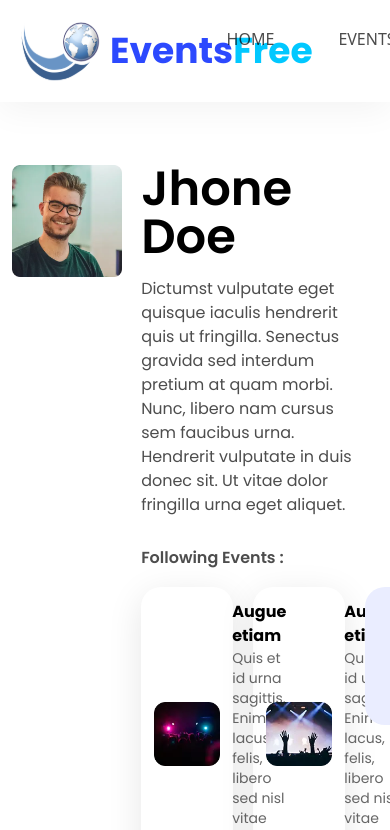
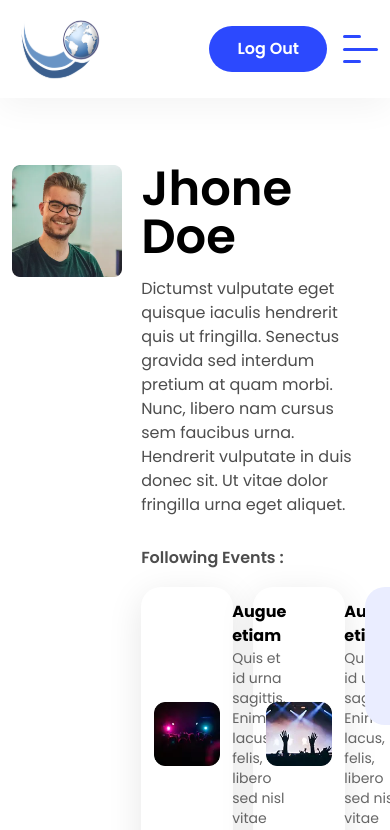
Before and after one commit to Prerna-2605/react-events-free, a React (Vite) app: page /feed in a window 390 px wide. Shown: the top 830 px of the page. Built offline with nearby package versions, Linux system fonts and the light colour scheme.

Commit message:
made navbar responsive

```diff
--- a/index.html
+++ b/index.html
@@ -11,18 +11,6 @@
 <body>
   <div id="root"></div>
 
-  <svg class="hidden">
-    <filter id="gooey">
-      <feGaussianBlur in="SourceGraphic" stdDeviation="10" result="blur" />
-      <feColorMatrix in="blur" mode="matrix" values="
-                1 0 0 0 0
-                0 1 0 0 0
-                0 0 1 0 0
-                0 0 0 20 -10
-              " result="gooey" />
-      <feComposite in="SourceGraphic" in2="gooey" operator="atop" />
-    </filter>
-  </svg>
   <script type="module" src="/src/main.jsx"></script>
 </body>
 
--- a/src/components/NewPost.jsx
+++ b/src/components/NewPost.jsx
@@ -14,9 +14,7 @@ const NewPost = () => {
                 className='font-semibold leading-[150%] mb-[30px] '
             />
 
-            <AddComment
-                className='shadow-3 '
-            />
+            <AddComment/>
         </div>
     )
 }
--- a/src/components/Special.jsx
+++ b/src/components/Special.jsx
@@ -26,7 +26,7 @@ const Special = () => {
                         className='mb-[46px] '
                     />
 
-                    <div className='grid grid-cols-2 gap-y-[37px]  '>
+                    <div className='grid grid-cols-2 gap-y-[37px] gap-x-9 '>
                         {special.map((items, index) => (
                             <div key={index} className={`relative flex justify-center ${special.length % 2 !== 0 && index === special.length - 1 ? 'col-span-2 mx-auto' : ''}`}>
                                 <div className='size-[79px] max-w-[79px] w-full border-[2px] border-[#2C49FE] bg-white z-1 rounded-full flex items-center justify-center absolute left-1/2 -translate-x-1/2 -translate-y-1/2 '>
--- a/src/components/common/Button.jsx
+++ b/src/components/common/Button.jsx
@@ -2,7 +2,7 @@ import React from 'react'
 
 const Button = ({ text, className = '', onClick }) => {
     return (
-        <button onClick={onClick} className={`bg-[#2C49FE] font-poppins font-semibold text-base text-white rounded-full cursor-pointer transition-all duration-200 active:scale-95 hover:scale-[1.025] ${className} `}>
+        <button onClick={onClick} className={`bg-[#2C49FE] whitespace-nowrap font-poppins font-semibold text-base text-white rounded-full cursor-pointer transition-all duration-200 active:scale-95 hover:scale-[1.025] ${className} `}>
             {text}
         </button>
     )
--- a/src/components/common/Navbar.jsx
+++ b/src/components/common/Navbar.jsx
@@ -5,6 +5,7 @@ import { navbar } from '../../utils/helper'
 import Button from './Button'
 
 const Navbar = () => {
+    const [state, setIsOpen] = useState(null)
     const [scrolled, setScrolled] = useState(false);
     useEffect(() => {
         const handleScroll = () => {
@@ -19,29 +20,44 @@ const Navbar = () => {
     const isEventsPage = location.pathname === '/events';
     const isFeedPage = location.pathname === '/feed';
     const isUserPage = location.pathname === '/username';
+    const showBlueBg = isFeedPage || isUserPage || scrolled;
 
     return (
         <nav className={`fixed top-0 w-full z-20 py-4 transition-all duration-300 ${isFeedPage || isUserPage ? 'bg-white shadow-2 ' : ''} ${scrolled ? 'bg-white shadow-lg ' : ''}  `}>
             <div className={`max-w-[1320px] mx-auto px-3 flex justify-between items-center ${isHomePage || isEventsPage ? 'bg-transparent' : ''} `}>
                 <Link to={'/'} className='flex items-center'>
                     <img src={logo} alt="logo" />
-                    <p className='font-poppins font-bold text-4xl text-[#2C49FE] '>
+                    <p className='font-poppins font-bold text-4xl text-[#2C49FE] max-[952px]:hidden '>
                         Events<span className='text-[#01C8FF] '>Free</span>
                     </p>
                 </Link>
 
                 <div className='flex items-center gap-14 '>
-                    <div className='flex gap-10'>
+                    <div className={`flex gap-10 max-md:flex-col max-md:justify-center max-md:items-center max-md:bg-[#2C49FE] max-md:fixed max-md:top-0 max-md:right-0 max-md:w-[70%] max-md:h-screen max-md:transition-transform max-md:duration-300 max-md:z-10 ${state === "show" ? 'max-md:translate-x-0' : 'max-md:translate-x-full'}`}>
+
                         {navbar.map((item, index) => (
                             <NavLink
                                 key={index}
                                 to={item.link == 'home' ? '/' : `/${item.link}`}
-                                className={({ isActive }) => `px-3 py-2 cursor-pointer relative group uppercase font-normal text-base no-underline transition-all duration-300 hover:tracking-wider ${isActive ? 'opacity-100 text-stroke-1 ' : 'opacity-70'} ${(isHomePage || isEventsPage) ? (scrolled ? 'text-black' : 'text-white') : (scrolled ? 'text-black' : 'text-black')} `}>
+                                className={({ isActive }) => {
+                                    const baseStyle = 'px-3 py-2 cursor-pointer relative group uppercase font-normal text-base no-underline transition-all duration-300 hover:tracking-wider';
+                                    const activeStyle = isActive ? 'opacity-100 text-stroke-1' : 'opacity-70';
+
+                                    let textColor = '';
+
+                                    if (isHomePage || isEventsPage) {
+                                        textColor = scrolled
+                                            ? 'text-black max-md:text-white'
+                                            : 'text-white max-md:text-white';
+                                    } else if (isFeedPage || isUserPage) {
+                                        textColor = 'text-black max-md:text-white'; // always black, even on mobile
+                                    } else {
+                                        textColor = 'text-black'; // fallback (optional)
+                                    }
+
+                                    return `${baseStyle} ${activeStyle} ${textColor}`;
+                                }}>
                                 {item.name}
-                                {/* <span
-                                    className="absolute inset-0 scale-0 group-hover:scale-100 transition-transform duration-300 bg-[#01C8FF] blur-lg opacity-40  z-[-1] pointer-events-none gooey"
-                                // 🔁 CHANGED: Added inset-0, scale animation, blur, opacity, z-index, and pointer-events-none
-                                ></span> */}
                                 {/* Top-left corner */}
                                 <span className="absolute top-0 left-0 w-0 h-0 border-t-2 border-l-2 border-transparent transition-all duration-300 group-hover:w-2.5 group-hover:h-2.5 group-hover:border-[#A6A6A6]"></span>
                                 {/* Bottom-right corner */}
@@ -49,7 +65,14 @@ const Navbar = () => {
                             </NavLink>
                         ))}
                     </div>
-                    <Button className='py-[11px] px-7 ' text={'Log Out'} />
+                    <div className='flex items-center gap-4 '>
+                        <Button className='py-[11px] px-7 ' text={'Log Out'} />
+                        <button onClick={() => setIsOpen(state === "show" ? null : "show")} className='w-[35px] h-7 flex flex-col justify-between z-19 md:hidden '>
+                            <span className={`w-1/2 h-[3px] rounded-full transition-all duration-300 active:scale-95 ${state === "show" ? 'w-full rotate-45 origin-left bg-white ' : 'rotate-0'} ${showBlueBg ? 'bg-[#2C49FE]' : 'bg-white'} `}></span>
+                            <span className={`w-full h-[3px] rounded-full transition-all duration-300 active:scale-95 ${state === "show" ? 'hidden ' : ''} ${showBlueBg ? 'bg-[#2C49FE]' : 'bg-white'} `}></span>
+                            <span className={`w-1/2 h-[3px] rounded-full transition-all duration-300 active:scale-95 ${state === "show" ? 'w-full -rotate-45 origin-left bg-white ' : 'rotate-0'} ${showBlueBg ? 'bg-[#2C49FE]' : 'bg-white'} `}></span>
+                        </button>
+                    </div>
                 </div>
             </div>
         </nav>
--- a/src/index.css
+++ b/src/index.css
@@ -11,10 +11,6 @@
     --shadow-3: 0px 8px 35px 0px #0000001A;
 }
 
-.gooey {
-    filter: url(#gooey);
-}
-
 .text-stroke-1 {
     -webkit-text-stroke: 0.3px;
 }
```
